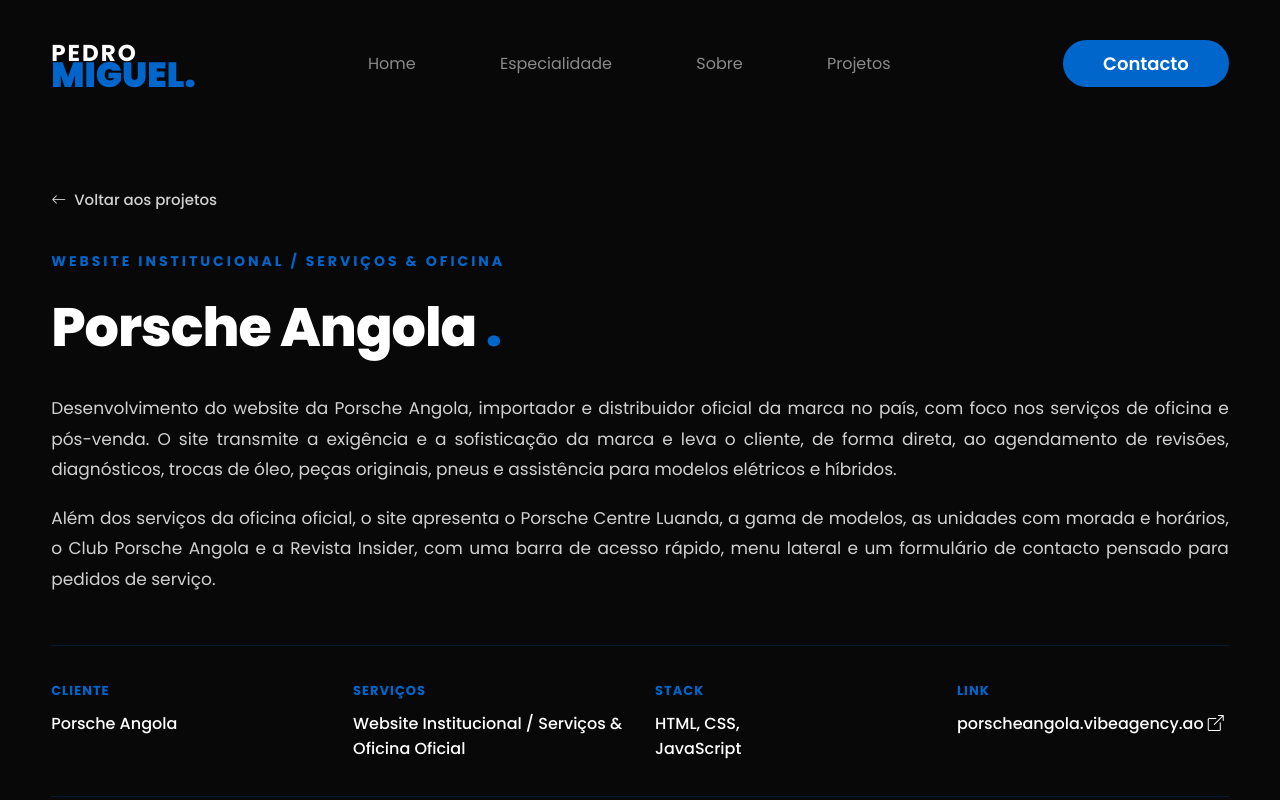
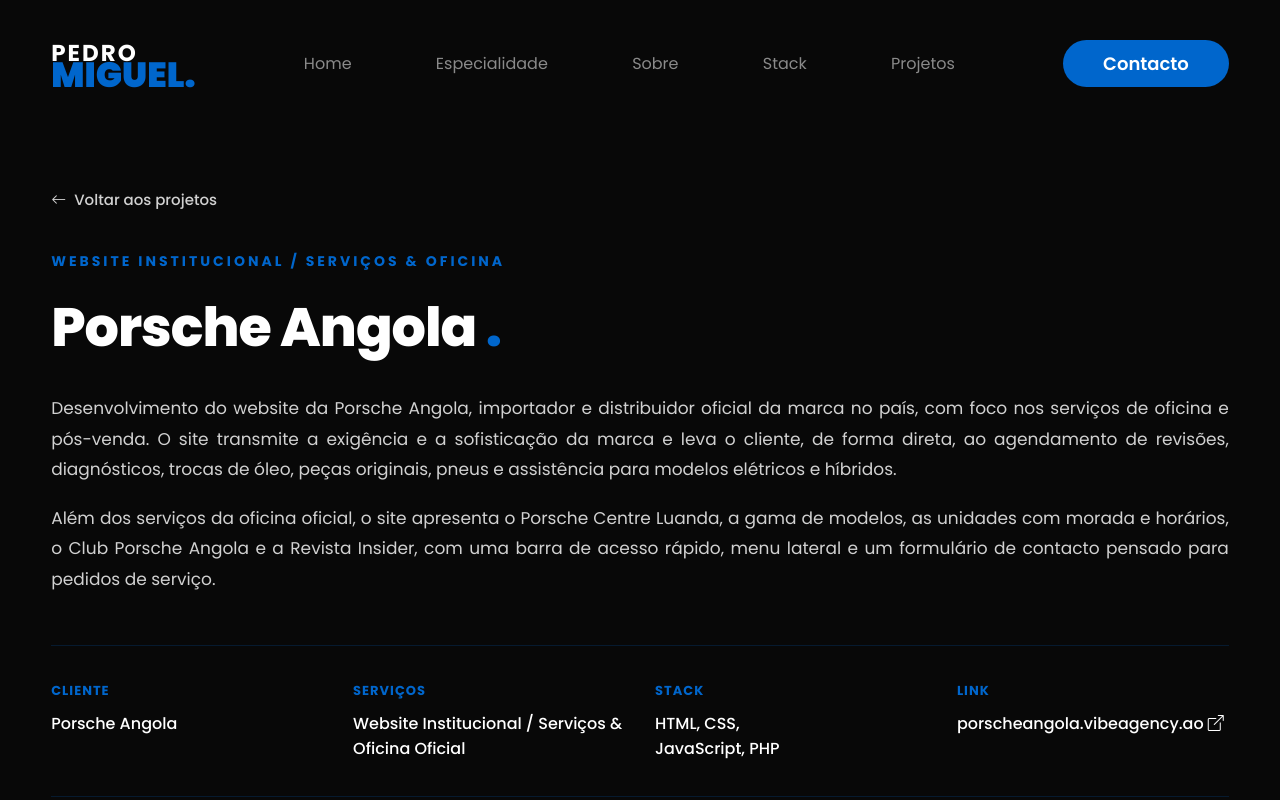
Before and after one commit to LufutoPedro/my-portfolio, a plain HTML site: page projeto7.html in a window 1280 px wide. Shown: the top 800 px of the page. Drawn offline with nearby package versions, Linux system fonts and the light colour scheme.

Commit message:
Update projeto7.html

```diff
--- a/projeto7.html
+++ b/projeto7.html
@@ -250,6 +250,7 @@
                     <li><a href="index.html">Home</a></li>
                     <li><a href="index.html#especialidades">Especialidade</a></li>
                     <li><a href="index.html#sobre">Sobre</a></li>
+                    <li><a href="index.html#stack">Stack</a></li>
                     <li><a href="index.html#projetos">Projetos</a></li>
                 </ul>
             </nav>
@@ -273,6 +274,7 @@
                         <li><a href="index.html">Home</a></li>
                         <li><a href="index.html#especialidades">Especialidade</a></li>
                         <li><a href="index.html#sobre">Sobre</a></li>
+                        <li><a href="index.html#stack">Stack</a></li>
                         <li><a href="index.html#projetos">Projetos</a></li>
                         <li><a href="contacto.html">Contacto</a></li>
                     </ul>
@@ -317,7 +319,7 @@
                     </div>
                     <div class="meta-item">
                         <h3>Stack</h3>
-                        <p>HTML, CSS, <br>JavaScript</p>
+                        <p>HTML, CSS, <br>JavaScript, PHP</p>
                     </div>
                     <div class="meta-item">
                         <h3>Link</h3>
```
